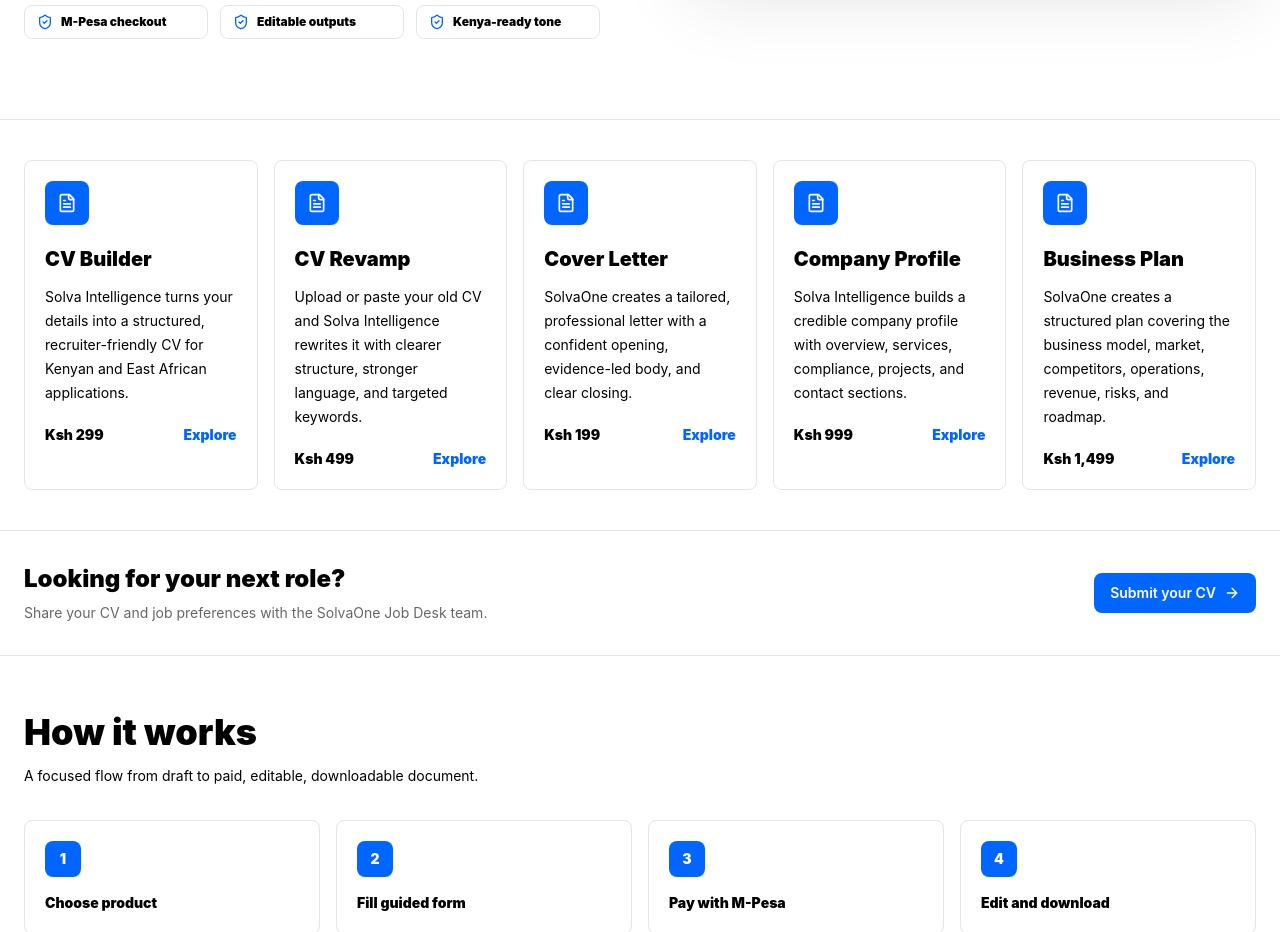
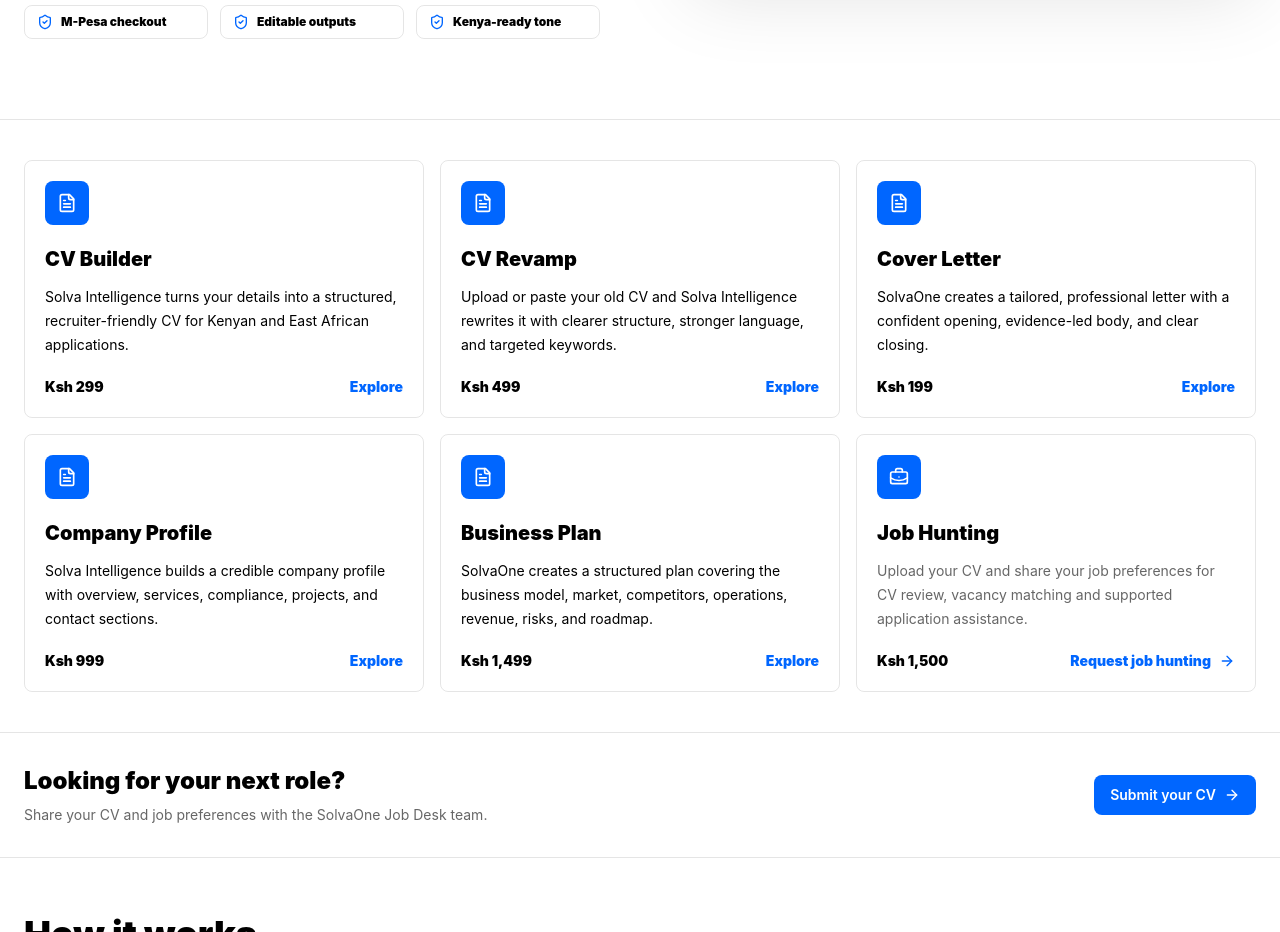
Before and after one commit to timsila18/solvaone, a Next.js app: page / in a window 1280 px wide. Shown: the part 640-1572 px from the top of the page. Built offline with nearby package versions, Linux system fonts and the light colour scheme; no server answers.

Commit message:
Make Job Hunting visible on homepage and customer dashboard

```diff
--- a/src/app/dashboard/page.tsx
+++ b/src/app/dashboard/page.tsx
@@ -1,7 +1,7 @@
 import { ArrowRight, CheckCircle2, Clock, CreditCard, Download, FileText, Gift, Lock, Plus } from "lucide-react";
 import { redirect } from "next/navigation";
 import { AppShell } from "@/components/dashboard/app-shell";
-import { EmptyState, DashboardMetricCard } from "@/components/marketing/sections";
+import { EmptyState, DashboardMetricCard, JobHuntingCard } from "@/components/marketing/sections";
 import { ButtonLink } from "@/components/ui/button";
 import { productPages, productUrl, site } from "@/lib/marketing";
 import { pricingProducts } from "@/lib/pricing";
@@ -73,7 +73,7 @@ export default async function DashboardPage() {
       <section className="mt-8">
         <div className="mb-5 flex items-end justify-between gap-4">
           <div>
-            <h2 className="text-2xl font-black">Recommended products</h2>
+            <h2 className="text-2xl font-black">Recommended services</h2>
             <p className="mt-1 text-sm text-black/55 dark:text-white/55">Pick the fastest path to your next application or business document.</p>
           </div>
         </div>
@@ -88,6 +88,7 @@ export default async function DashboardPage() {
               </div>
             </div>
           ))}
+          <JobHuntingCard />
         </div>
       </section>
 
--- a/src/app/page.tsx
+++ b/src/app/page.tsx
@@ -2,7 +2,7 @@ import type { Metadata } from "next";
 import Link from "next/link";
 import { ArrowRight, CheckCircle2 } from "lucide-react";
 import { PublicShell } from "@/components/marketing/public-shell";
-import { CheckoutCTA, DocumentPreviewCard, FAQAccordion, Hero, PricingCard, ProductCard, ProgressSteps, TestimonialCard } from "@/components/marketing/sections";
+import { CheckoutCTA, DocumentPreviewCard, FAQAccordion, Hero, JobHuntingCard, PricingCard, ProductCard, ProgressSteps, TestimonialCard } from "@/components/marketing/sections";
 import { ButtonLink } from "@/components/ui/button";
 import { faqs, productPages, site } from "@/lib/marketing";
 
@@ -21,8 +21,9 @@ export default function HomePage() {
         subtitle="CVs, cover letters, company profiles and business plans powered by Solva Intelligence."
       />
       <section className="border-y border-black/10 dark:border-white/10">
-        <div className="mx-auto grid max-w-7xl gap-4 px-4 py-10 md:grid-cols-5 md:px-6">
+        <div className="mx-auto grid max-w-7xl gap-4 px-4 py-10 sm:grid-cols-2 lg:grid-cols-3 md:px-6">
           {productPages.map((page) => <ProductCard key={page.key} productKey={page.key} />)}
+          <JobHuntingCard />
         </div>
       </section>
       <section className="border-b border-black/10 dark:border-white/10">
--- a/src/components/dashboard/app-shell.tsx
+++ b/src/components/dashboard/app-shell.tsx
@@ -11,6 +11,7 @@ const nav = [
   { href: "/dashboard/projects/new?product=cover_letter", label: "Cover Letter", icon: PenLine },
   { href: "/dashboard/projects/new?product=company_profile", label: "Company Profile", icon: BriefcaseBusiness },
   { href: "/dashboard/projects/new?product=business_plan", label: "Business Plan", icon: BarChart3 },
+  { href: "/job-desk", label: "Job Hunting", icon: BriefcaseBusiness },
   { href: "/dashboard/documents", label: "My Documents", icon: Files },
   { href: "/dashboard#payments", label: "Payments", icon: CreditCard },
   { href: "/dashboard/support", label: "Support", icon: PenLine }
@@ -33,7 +34,7 @@ export function AppShell({
 }) {
   return (
     <div className="min-h-screen bg-white text-black dark:bg-black dark:text-white">
-      <aside className="fixed inset-y-0 left-0 z-20 hidden w-72 border-r border-black/10 bg-white/95 px-5 py-6 backdrop-blur dark:border-white/10 dark:bg-black/90 lg:block">
+      <aside className="fixed inset-y-0 left-0 z-20 hidden w-72 overflow-y-auto border-r border-black/10 bg-white/95 px-5 py-6 backdrop-blur dark:border-white/10 dark:bg-black/90 lg:block">
         <Logo />
         <nav className="mt-8 flex flex-col gap-1">
           {nav.map((item) => (
--- a/src/components/marketing/sections.tsx
+++ b/src/components/marketing/sections.tsx
@@ -1,10 +1,28 @@
-import { ArrowRight, CheckCircle2, FileText, ShieldCheck, Sparkles, Star, TrendingUp } from "lucide-react";
+import { ArrowRight, BriefcaseBusiness, CheckCircle2, FileText, ShieldCheck, Sparkles, Star, TrendingUp } from "lucide-react";
 import Link from "next/link";
 import { ButtonLink } from "@/components/ui/button";
 import { faqs, productPages, productUrl } from "@/lib/marketing";
 import { pricingProducts, type ProductId } from "@/lib/pricing";
 import type { ProductKey } from "@/lib/types";
 import { cn, formatKes } from "@/lib/utils";
+import { jobDeskServices } from "@/lib/job-desk/services";
+
+export function JobHuntingCard() {
+  const service = jobDeskServices.job_search_full;
+  return (
+    <Link href="/job-desk" className="group flex flex-col rounded-lg border border-black/10 p-5 transition hover:border-brand-blue hover:shadow-soft dark:border-white/10">
+      <div className="flex h-11 w-11 items-center justify-center rounded-lg bg-brand-blue text-white">
+        <BriefcaseBusiness className="h-5 w-5" aria-hidden="true" />
+      </div>
+      <h3 className="mt-5 text-xl font-black">Job Hunting</h3>
+      <p className="mt-3 text-sm leading-6 text-black/60 dark:text-white/60">Upload your CV and share your job preferences for CV review, vacancy matching and supported application assistance.</p>
+      <div className="mt-auto flex flex-wrap items-center justify-between gap-3 pt-5 text-sm font-black">
+        <span>{formatKes(service.price)}</span>
+        <span className="flex items-center gap-2 text-brand-blue">Request job hunting <ArrowRight className="h-4 w-4" aria-hidden="true" /></span>
+      </div>
+    </Link>
+  );
+}
 
 export function Hero({
   title,
```
